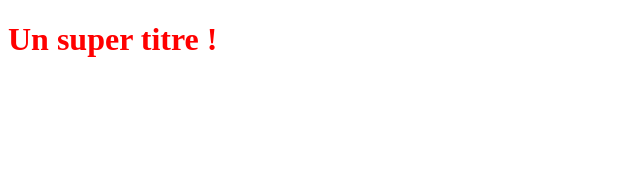
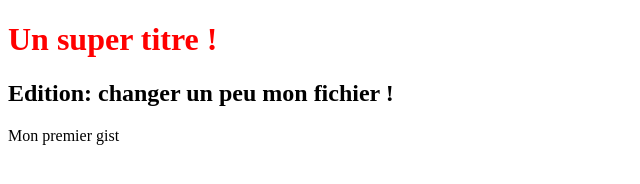
Before and after one commit to imenezaouzaou/Projet1, a plain HTML site: page index.html in a window 1280 px wide. Shown: the whole page, without its empty margins (0-640 px from the left). Drawn offline with Linux system fonts and the light colour scheme.

Commit message:
Modification de index (#1)

```diff
--- a/index.html
+++ b/index.html
@@ -7,5 +7,9 @@
 
 <body>
 <h1>Un super titre !</h1>
+<h2>Edition: changer un peu mon fichier !</h2>
+<div>Mon premier gist
+    <script src="https://gist.github.com/imenezaouzaou/2ee4a4f8515021f69a045a0c6ce7c0af.js"></script>
+</div>
 </body>
 </html>
```
